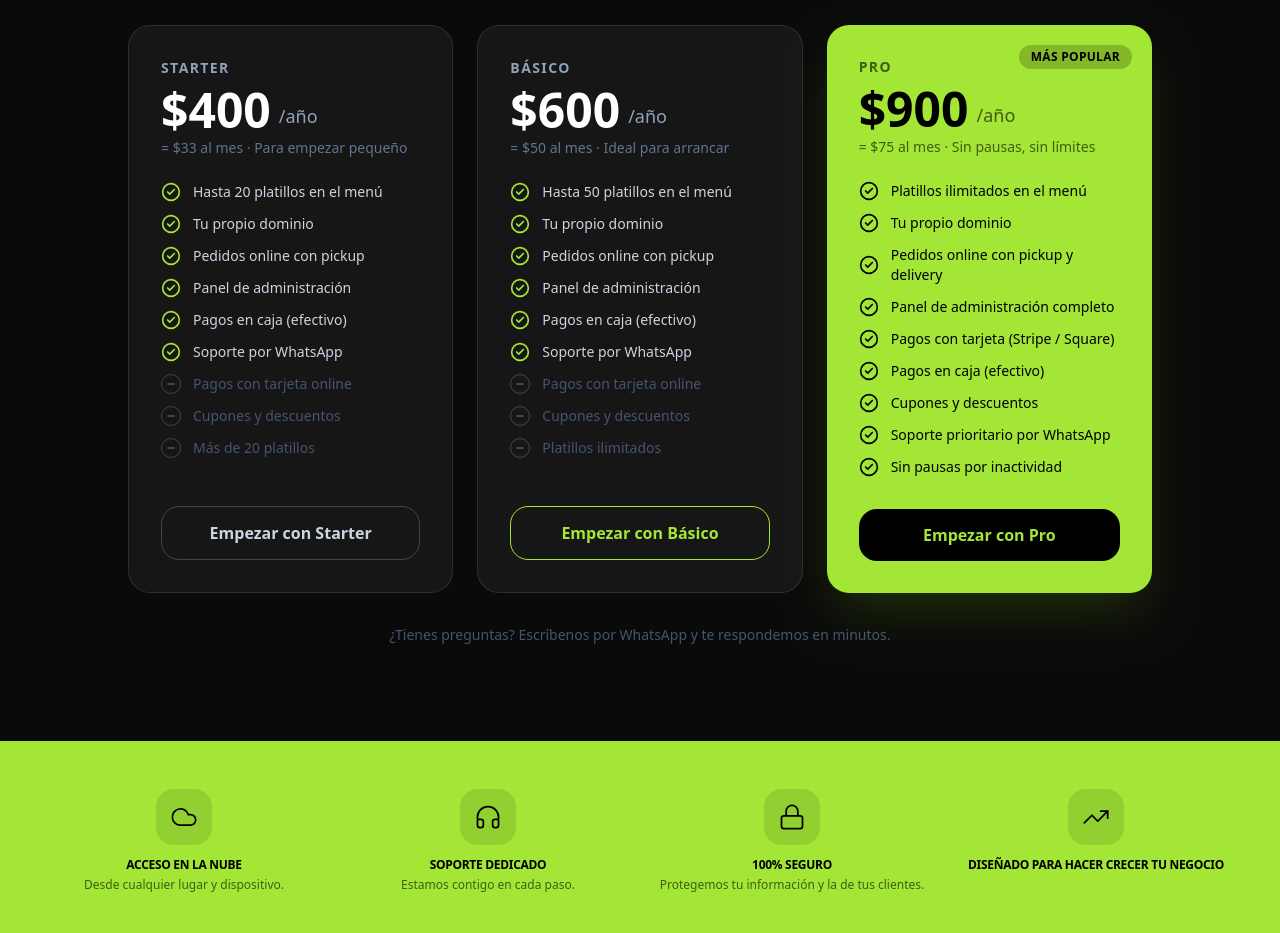
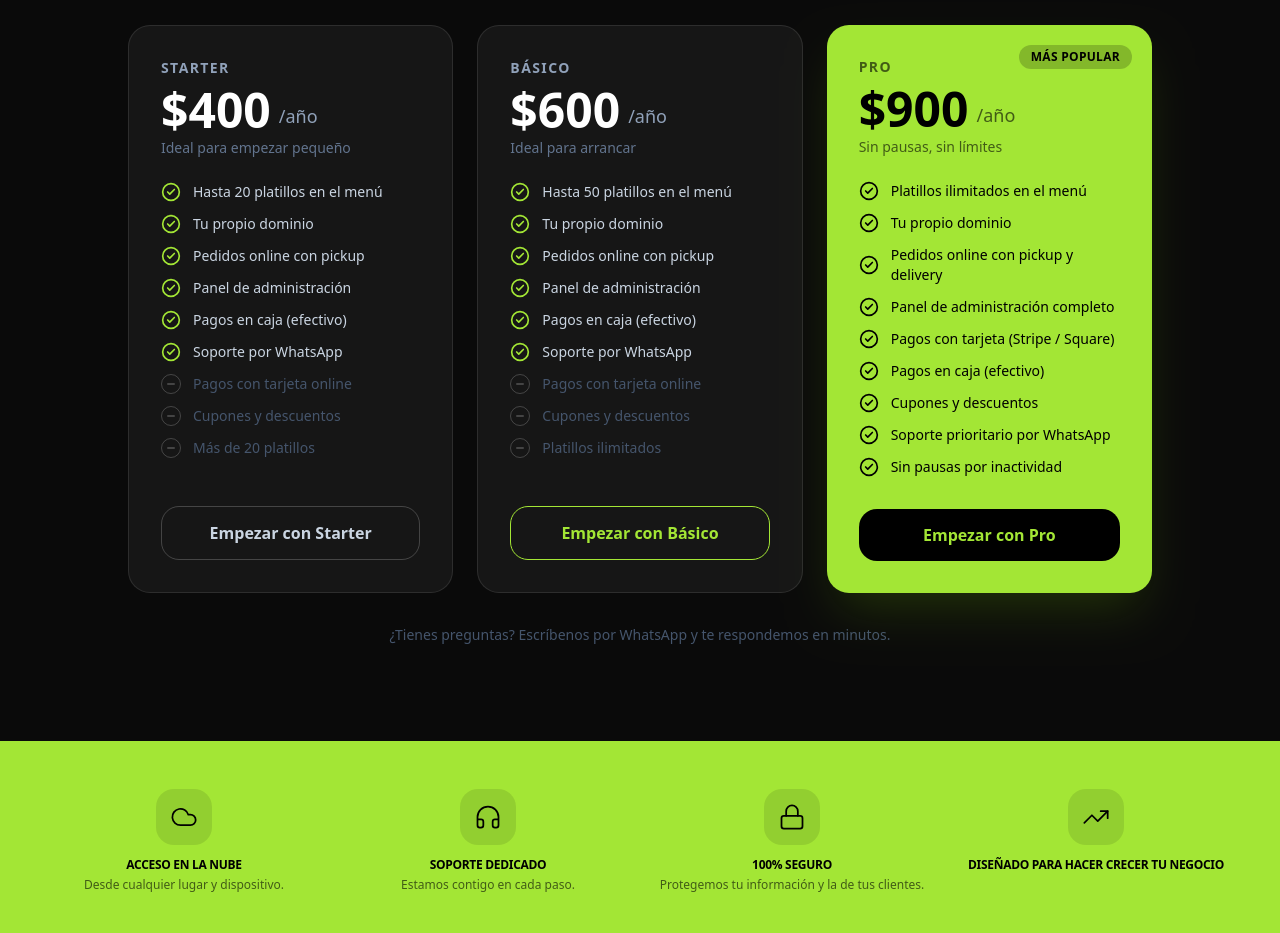
Before and after one commit to julioolivodeveloper/Ordermind, a Next.js app: page / in a window 1280 px wide. Shown: the part 5120-6053 px from the top of the page. Built offline with nearby package versions, Linux system fonts and the light colour scheme; no server answers.

Commit message:
fix: remove monthly price breakdown from pricing cards
Co-Authored-By: Claude Sonnet 4.6 <noreply@anthropic.com>

```diff
--- a/src/app/page.tsx
+++ b/src/app/page.tsx
@@ -696,7 +696,7 @@ export default function Home() {
                   <span className="text-5xl font-black text-white">$400</span>
                   <span className="text-slate-400 text-lg mb-1">/año</span>
                 </div>
-                <p className="text-slate-500 text-sm">= $33 al mes · Para empezar pequeño</p>
+                <p className="text-slate-500 text-sm">Ideal para empezar pequeño</p>
               </div>
               <ul className="space-y-3 mb-8 flex-1">
                 {[
@@ -739,7 +739,7 @@ export default function Home() {
                   <span className="text-5xl font-black text-white">$600</span>
                   <span className="text-slate-400 text-lg mb-1">/año</span>
                 </div>
-                <p className="text-slate-500 text-sm">= $50 al mes · Ideal para arrancar</p>
+                <p className="text-slate-500 text-sm">Ideal para arrancar</p>
               </div>
               <ul className="space-y-3 mb-8 flex-1">
                 {[
@@ -785,7 +785,7 @@ export default function Home() {
                   <span className="text-5xl font-black text-black">$900</span>
                   <span className="text-black/60 text-lg mb-1">/año</span>
                 </div>
-                <p className="text-black/60 text-sm">= $75 al mes · Sin pausas, sin límites</p>
+                <p className="text-black/60 text-sm">Sin pausas, sin límites</p>
               </div>
               <ul className="space-y-3 mb-8 flex-1">
                 {[
```
